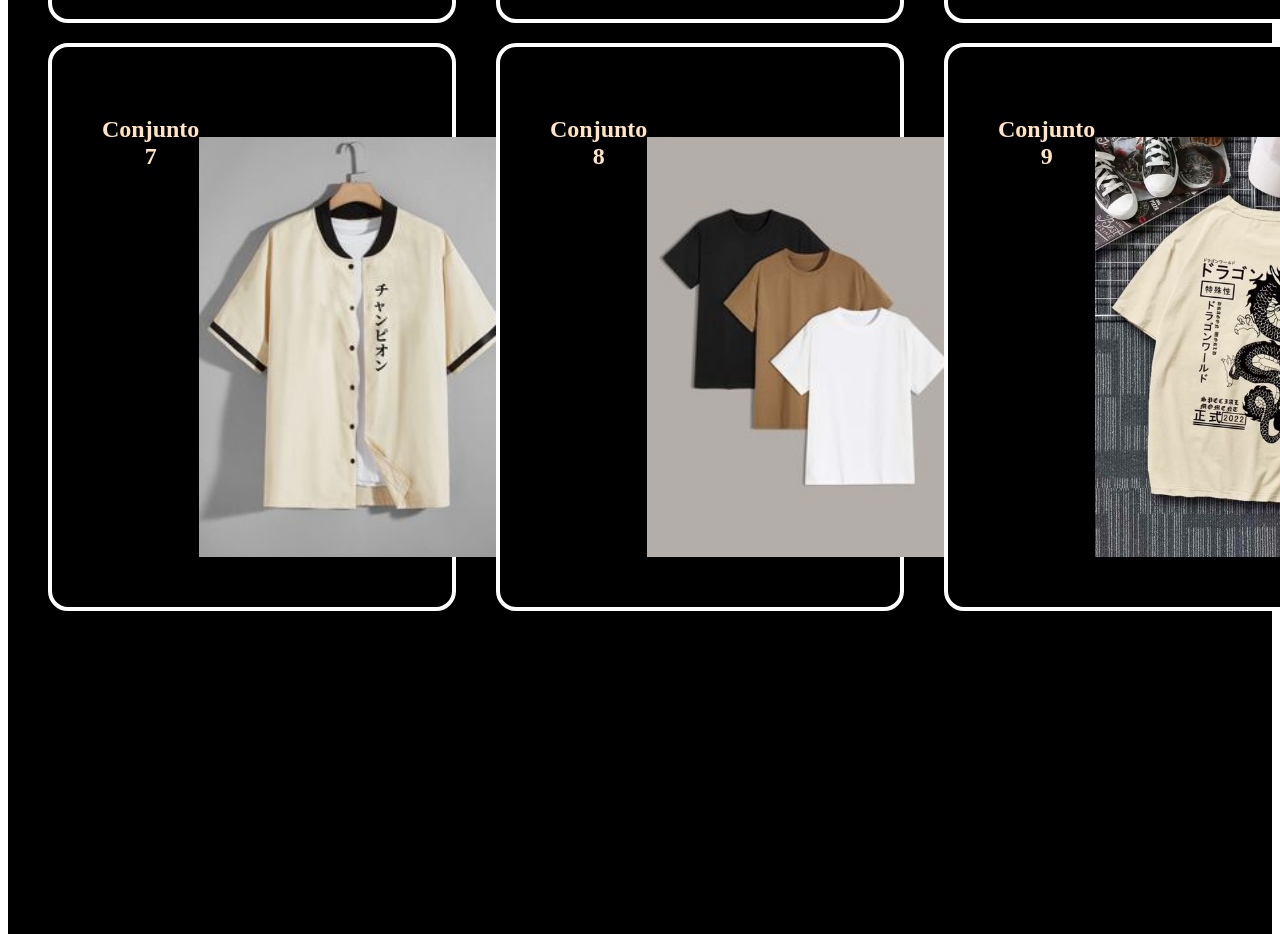
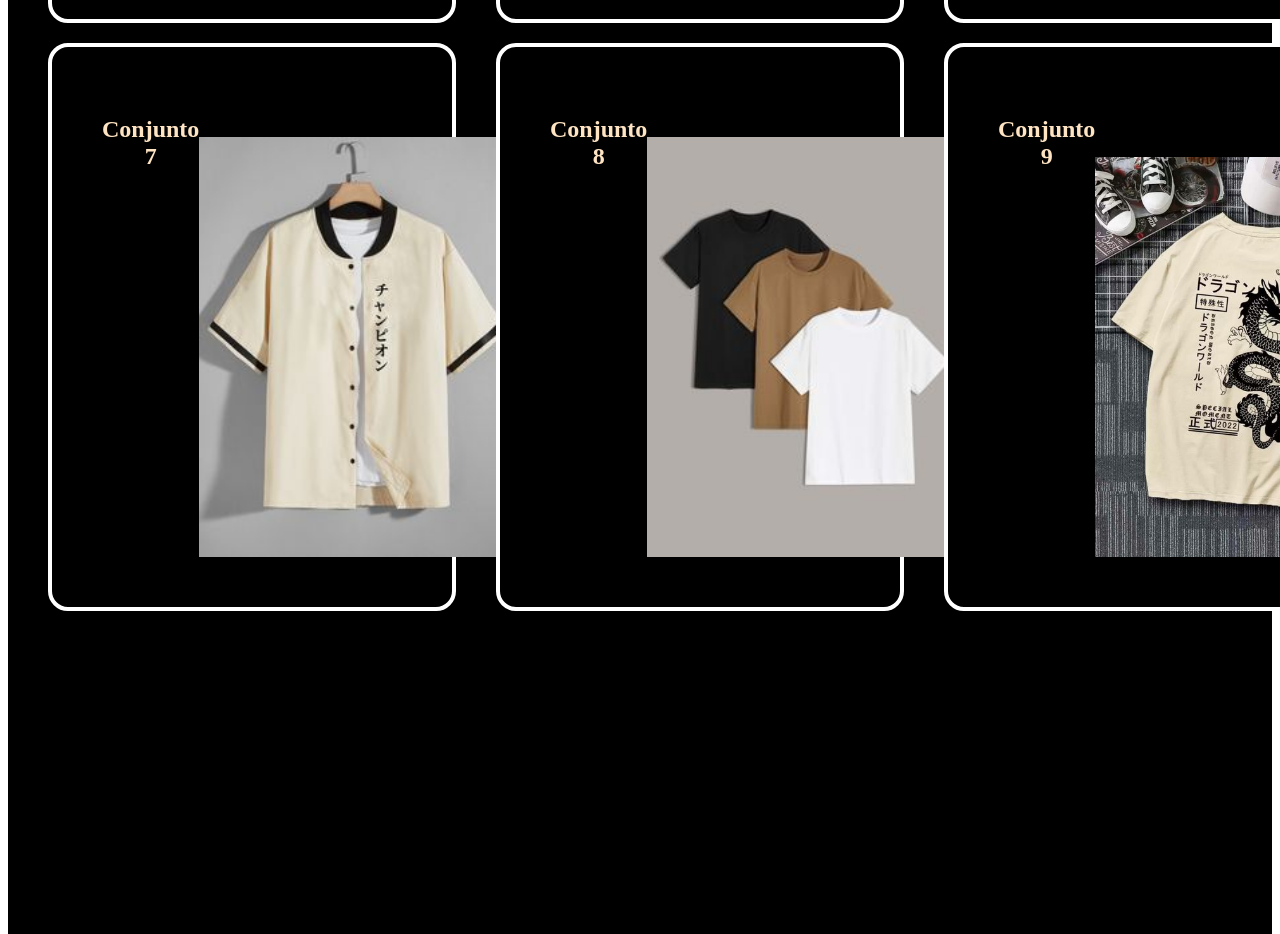
Before and after one commit to Luismiguelrestrepo/Sourstuck, a plain HTML site: page Paginaprincipal.html in a window 1280 px wide. Shown: the part 1540-2474 px from the top of the page. Drawn offline with Linux system fonts and the light colour scheme.

Commit message:
Tamaños

```diff
--- a/Paginaprincipal.html
+++ b/Paginaprincipal.html
@@ -95,7 +95,7 @@
         <br>
         <div style="bottom: 1000px;" class="titulosprincipales">
           <h2>Conjunto 9</h2>
-          <img src="/Imagenes principales/Dragon.jpg" alt="Camisa 9">
+          <img style="margin-top: 60px;" src="/Imagenes principales/Dragon.jpg" alt="Camisa 9">
         </div>
       </div>
     </section>
```
